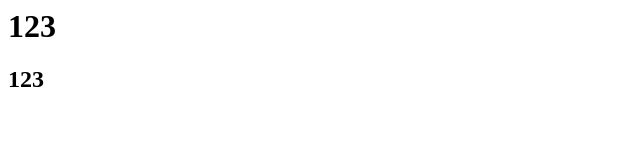
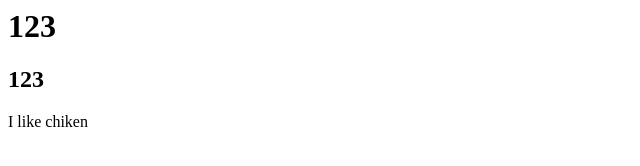
Before and after one commit to Lisius88/forexample, a plain HTML site: page index.html in a window 1280 px wide. Shown: the whole page, without its empty margins (0-640 px from the left). Drawn offline with Linux system fonts and the light colour scheme.

Commit message:
Update index.html

```diff
--- a/index.html
+++ b/index.html
@@ -8,5 +8,6 @@
 <body>
     <h1>123</h1>
     <h2>123</h2>
+    <p>I like chiken</p>
 </body>
 </html>
```
